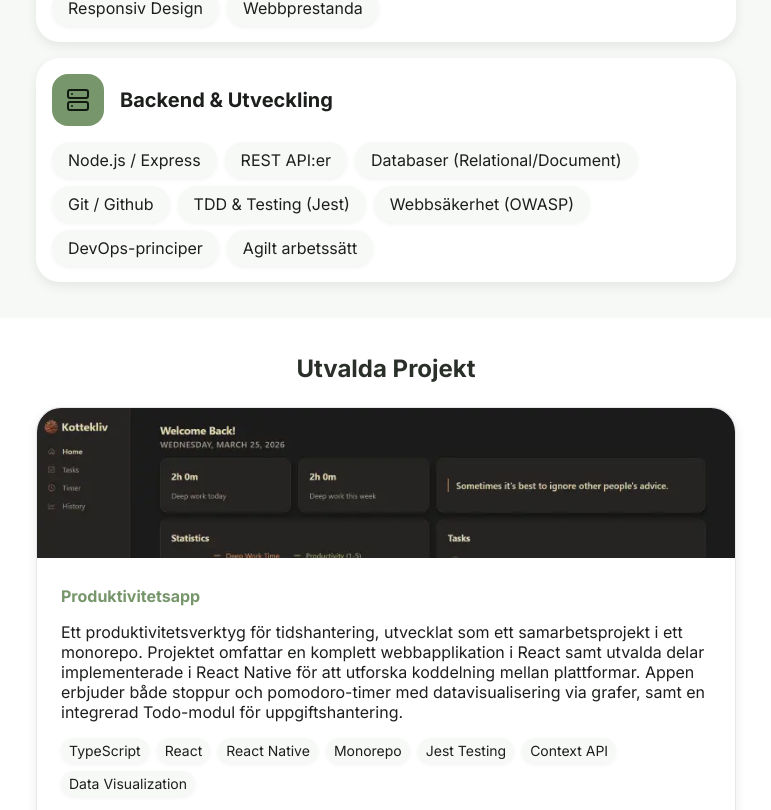
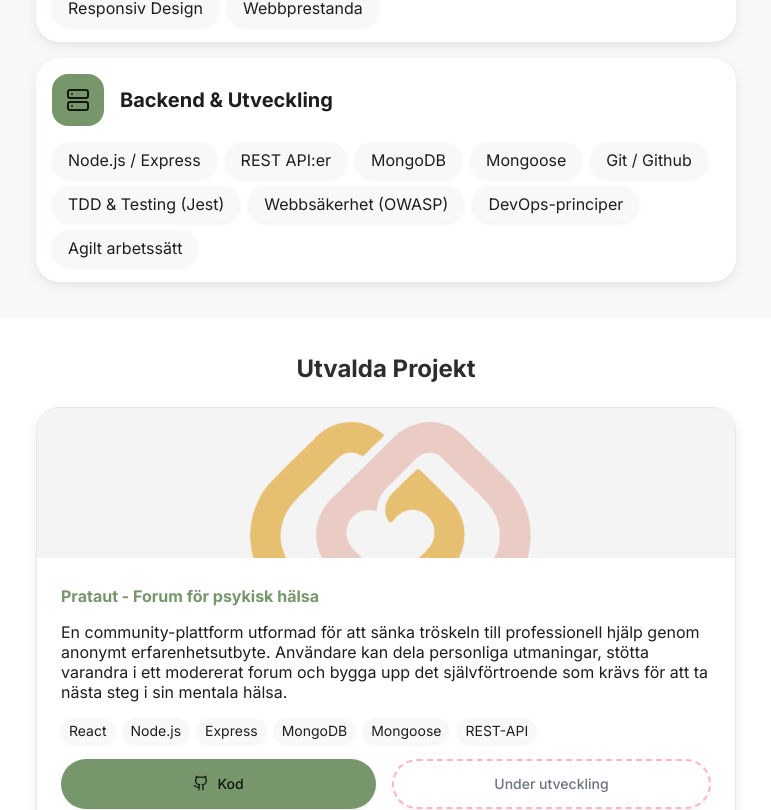
Before and after one commit to vczarnotta/portfolio, a React (Vite) app: page / in a window 1280 px wide. Shown: the part 1290-2100 px from the top of the page, without its empty margins (254-1025 px from the left). Built offline with nearby package versions, Linux system fonts and the light colour scheme.

Commit message:
lagt till prataut projekt

```diff
--- a/src/components/Button/Button.module.css
+++ b/src/components/Button/Button.module.css
@@ -17,6 +17,13 @@
 .base:active {
   transform: scale(0.98);
   filter: brightness(0.9);
+}
+
+.base:disabled {
+  background-color: transparent;
+  color: var(--color-text-muted);
+  border: 2px dashed var(--color-secondary);
+  pointer-events: none;
 }
 
 .primary {
--- a/src/components/ProjectCard/ProjectCard.tsx
+++ b/src/components/ProjectCard/ProjectCard.tsx
@@ -7,7 +7,7 @@ interface ProjectCardProps {
   description: string,
   skills: string[],
   codeLink: string,
-  demoLink: string,
+  demoLink?: string,
   previewImg: {
     small: string,
     medium: string,
@@ -49,7 +49,8 @@ export default function ProjectCard({title, description, skills, codeLink, demoL
             <span className={s.icon}><LuGithub /></span>
             <span>Kod</span>
           </a>
-          <a
+          {demoLink ? (
+            <a
             href={demoLink}
             target="_blank"
             rel="noopener noreferrer"
@@ -58,6 +59,15 @@ export default function ProjectCard({title, description, skills, codeLink, demoL
             <span className={s.icon}><LuExternalLink /></span>
             <span>Demo</span>
           </a>
+          ) : (
+            <button
+            className={`${b.base} ${s.button} ${b.primary}`}
+            disabled
+            >
+              Under utveckling
+            </button>
+          )
+          }
         </div>
       </div>
     </article>
--- a/src/sections/ProjectsSection/ProjectsSection.tsx
+++ b/src/sections/ProjectsSection/ProjectsSection.tsx
@@ -1,5 +1,7 @@
 import Container from "../../components/Container/Container"
 import ProjectCard from "../../components/ProjectCard/ProjectCard"
+
+import prataut from "../../assets/prataut_preview.png"
 
 import kotteklivSmall from "../../assets/kottekliv_preview_small.webp"
 import kotteklivMedium from "../../assets/kottekliv_preview_medium.webp"
@@ -16,6 +18,18 @@ export default function ProjectsSection() {
   return(
     <Container id="projects" center>
       <h2>Utvalda Projekt</h2>
+      <ProjectCard
+        title="Prataut - Forum för psykisk hälsa"
+        description="En community-plattform utformad för att sänka tröskeln till professionell hjälp genom anonymt erfarenhetsutbyte. Användare kan dela personliga utmaningar, stötta varandra i ett modererat forum och bygga upp det självförtroende som krävs för att ta nästa steg i sin mentala hälsa."
+        skills={["React", "Node.js", "Express", "MongoDB", "Mongoose", "REST-API"]}
+        codeLink="https://github.com/goteborg-1/prata-community-platform"
+        previewImg={{
+          small: prataut,
+          medium: prataut,
+          large: prataut,
+          alt: "Prataut logo preview"
+        }}
+      />
       <ProjectCard
         title="Produktivitetsapp"
         description="Ett produktivitetsverktyg för tidshantering, utvecklat som ett samarbetsprojekt i ett monorepo. Projektet omfattar en komplett webbapplikation i React samt utvalda delar implementerade i React Native för att utforska koddelning mellan plattformar. Appen erbjuder både stoppur och pomodoro-timer med datavisualisering via grafer, samt en integrerad Todo-modul för uppgiftshantering."
--- a/src/sections/SkillsSection/SkillsSection.tsx
+++ b/src/sections/SkillsSection/SkillsSection.tsx
@@ -20,7 +20,7 @@ export default function SkillsSection() {
           variant="secondary"
           icon={<LuServer />}
           title="Backend & Utveckling"
-          skills={["Node.js / Express", "REST API:er", "Databaser (Relational/Document)", "Git / Github", "TDD & Testing (Jest)", "Webbsäkerhet (OWASP)", "DevOps-principer", "Agilt arbetssätt"]}
+          skills={["Node.js / Express", "REST API:er", "MongoDB", "Mongoose", "Git / Github", "TDD & Testing (Jest)", "Webbsäkerhet (OWASP)", "DevOps-principer", "Agilt arbetssätt"]}
         />
       </div>
     </Container>
```
Also changed, not shown: src/assets/prataut_preview.png (added).
